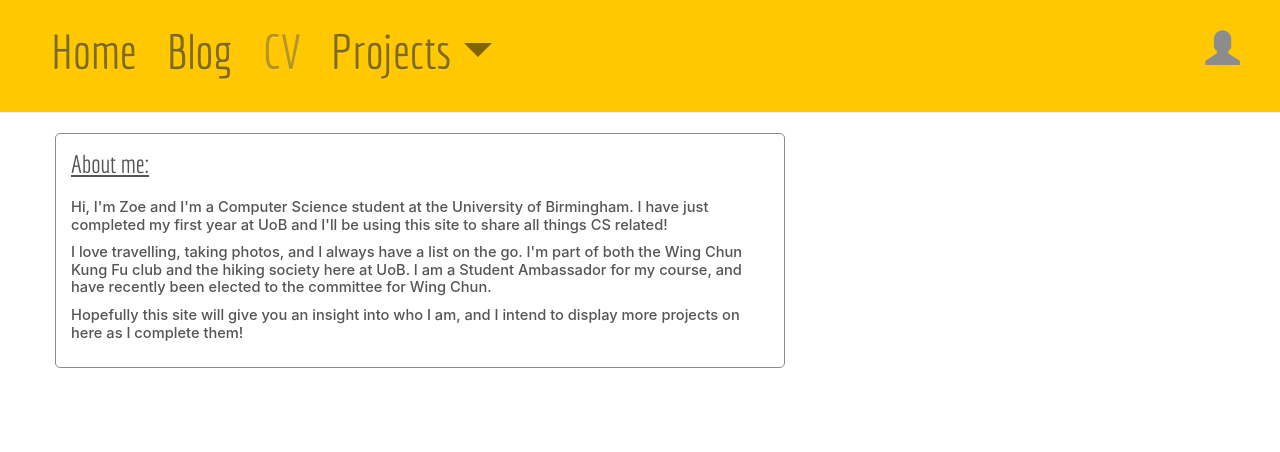
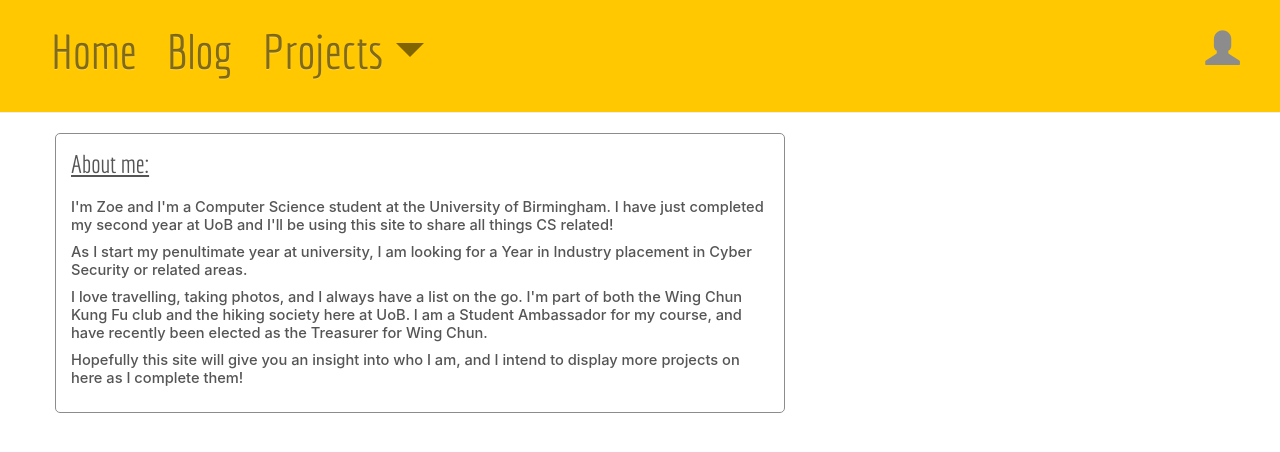
Before and after one commit to zoerobins/my-first-blog, a Django app: page / in a window 1280 px wide. Shown: the top 452 px of the page. Run offline with Django 3.2, Linux system fonts and the light colour scheme; some libraries are stand-ins or nearby versions.

Commit message:
updated 'about me' section and removed dead link

```diff
--- a/blog/templates/blog/base.html
+++ b/blog/templates/blog/base.html
@@ -39,9 +39,9 @@
                         <li class="nav-item add-space">
                             <a class="nav-link" href="/blog/">Blog</a>
                         </li>
-                        <li class="nav-item add-space">
+                        <!--<li class="nav-item add-space">
                             <a class="nav-link disabled">CV</a>
-                        </li>
+                        </li>-->
                         <li class="nav-item dropdown add-space">
                             <a class="nav-link dropdown-toggle" role="button" data-toggle="dropdown">Projects</a>
                             <div class="dropdown-menu" aria-labelledby="navbarDropdown">
--- a/blog/templates/homepage/home.html
+++ b/blog/templates/homepage/home.html
@@ -5,9 +5,10 @@
     <div class="info-section">
         <h1><u>About me:</u></h1><br>
         <h3>
-        <p>Hi, I'm Zoe and I'm a Computer Science student at the University of Birmingham.
-        I have just completed my first year at UoB and I'll be using this site to share all things CS related!</p>
-        <p>I love travelling, taking photos, and I always have a list on the go. I'm part of both the Wing Chun Kung Fu club and the hiking society here at UoB. I am a Student Ambassador for my course, and have recently been elected to the committee for Wing Chun.</p>
+        <p>I'm Zoe and I'm a Computer Science student at the University of Birmingham.
+        I have just completed my second year at UoB and I'll be using this site to share all things CS related!</p>
+        <p>As I start my penultimate year at university, I am looking for a Year in Industry placement in Cyber Security or related areas.</p>
+        <p>I love travelling, taking photos, and I always have a list on the go. I'm part of both the Wing Chun Kung Fu club and the hiking society here at UoB. I am a Student Ambassador for my course, and have recently been elected as the Treasurer for Wing Chun.</p>
         <p>Hopefully this site will give you an insight into who I am, and I intend to display more projects on here as I complete them!</p>
         </h3>
     </div>
```
